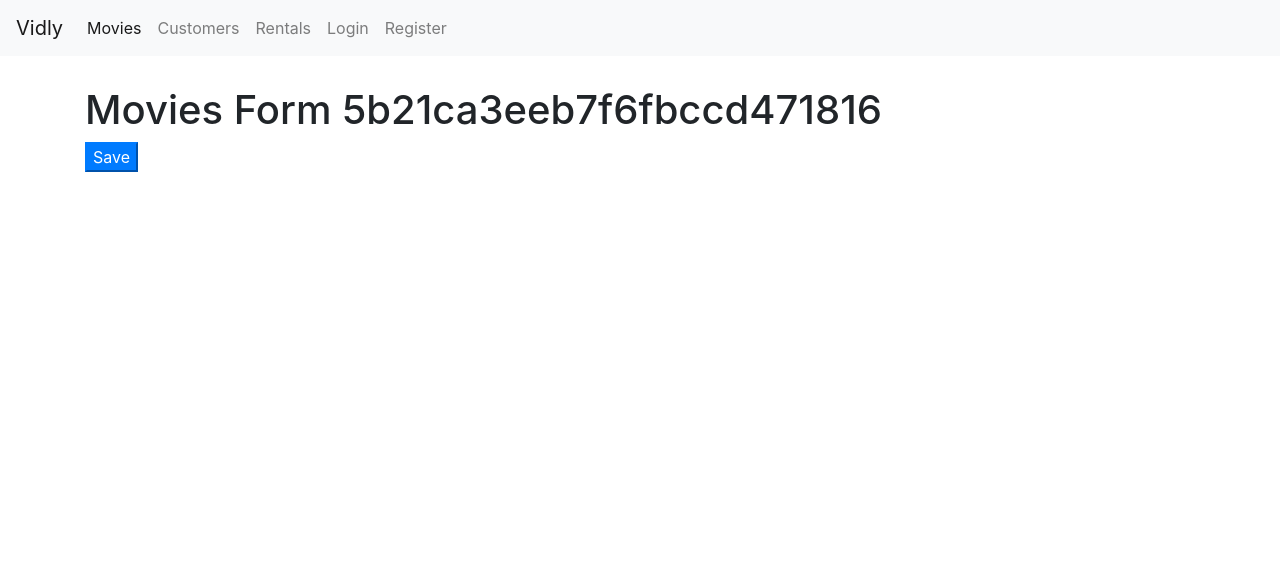
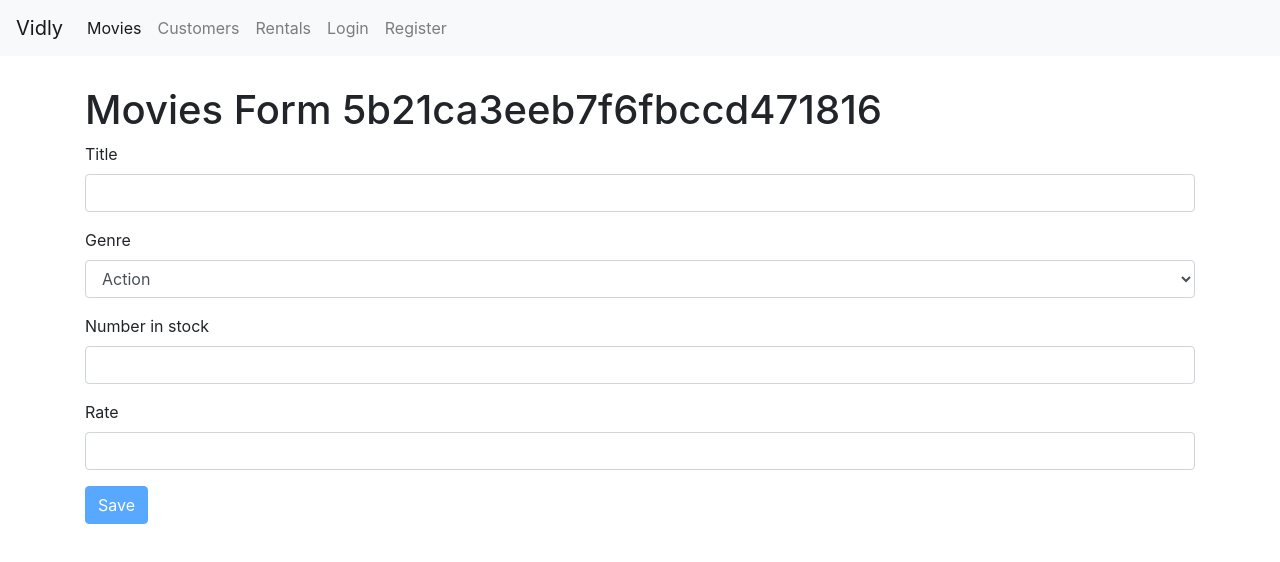
Before and after one commit to jrcayetano/vidly, a React (Create React App) app: page /movies/5b21ca3eeb7f6fbccd471816 in a window 1280 px wide. Shown: the top 562 px of the page. Built offline with nearby package versions, Linux system fonts and the light colour scheme.

Commit message:
dropdown

```diff
--- a/src/App.js
+++ b/src/App.js
@@ -18,8 +18,9 @@ class App extends Component {
           <Switch>
             <Route path="/login" component={LoginForm} />
             <Route path="/register" component={RegisterForm} />
+            <Route path="/movies/new" component={MoviesForm} />
             <Route path="/movies/:id" component={MoviesForm} />
-            <Route path="/movies" component={Movies} />
+            <Route path="/movies" render={props => <Movies {...props} />} />
             <Route path="/customers" component={Customers} />
             <Route path="/rentals" component={Rentals} />
             <Route path="/not-found" component={NotFound} />
--- a/src/components/Movies.jsx
+++ b/src/components/Movies.jsx
@@ -94,6 +94,8 @@ class Movies extends Component {
       sortColumn
     } = this.state;
 
+    const { match, history } = this.props;
+
     return (
       <React.Fragment>
         <div className="row">
@@ -105,6 +107,12 @@ class Movies extends Component {
             />
           </div>
           <div className="col">
+            <button
+              className="btn btn-primary"
+              onClick={() => history.push(`${match.url}/new`)}
+            >
+              New Movie
+            </button>
             <p>Showing {totalCount} movies in the database</p>
             <MoviesTable
               movies={movies}
--- /dev/null
+++ b/src/components/common/dropDown.jsx
@@ -0,0 +1,16 @@
+import React, { Component } from 'react';
+const Dropdown = ({ name, label, list, error, ...rest }) => {
+  return (
+    <div className="form-group">
+      <label htmlFor={name}>{label}</label>
+      <select className="form-control" id={name}>
+        {list.map(item => (
+          <option key={item._id}>{item.name}</option>
+        ))}
+      </select>
+      {error && <div className="alert alert-danger">{error}</div>}
+    </div>
+  );
+};
+
+export default Dropdown;
--- a/src/components/common/form.jsx
+++ b/src/components/common/form.jsx
@@ -1,6 +1,7 @@
 import React, { Component } from 'react';
 import Joi from 'joi-browser';
 import Input from './input';
+import Dropdown from './dropDown';
 class Form extends Component {
   state = {
     data: {},
@@ -69,6 +70,19 @@ class Form extends Component {
       />
     );
   }
+  renderDropdown(name, label, list = []) {
+    const { data, errors } = this.state;
+    return (
+      <Dropdown
+        name={name}
+        value={data[name]}
+        label={label}
+        list={list}
+        error={errors[name]}
+        onChange={this.handleChange}
+      />
+    );
+  }
 }
 
 export default Form;
--- a/src/components/movieForm.jsx
+++ b/src/components/movieForm.jsx
@@ -1,4 +1,67 @@
 import React from 'react';
+import Form from './common/form';
+import Joi from 'joi-browser';
+import { getGenres } from '../services/fakeGenreService';
+class MoviesForm extends Form {
+  state = {
+    data: { title: '', genre: '', numberInStock: '', dailyRentalRate: '' },
+    errors: {},
+    list: []
+  };
+  constructor(props) {
+    super(props);
+  }
+
+  componentDidMount() {
+    this.setState({ list: getGenres() });
+  }
+
+  schema = {
+    title: Joi.string()
+      .required()
+      .label('Title'),
+    genre: Joi.string()
+      .required()
+      .label('Genre'),
+    numberInStock: Joi.number()
+      .min(1)
+      .max(100)
+      .required()
+      .label('Number in stock'),
+    dailyRentalRate: Joi.number()
+      .min(1)
+      .max(5)
+      .required()
+      .label('Rate')
+  };
+
+  doSubmit = () => {
+    const { history } = this.props;
+    history.push('/movies');
+    //  const username = this.username.current.value;
+    console.log('submitted');
+  };
+
+  render() {
+    const { match } = this.props;
+    console.log('--->', this.state.list);
+    return (
+      <React.Fragment>
+        <h1>Movies Form {match.params.id}</h1>
+        <form onSubmit={this.handleSubmit}>
+          {this.renderInput('title', 'Title')}
+          {this.renderDropdown('genre', 'Genre', this.state.list)}
+          {this.renderInput('numberInStock', 'Number in stock', 'number')}
+          {this.renderInput('dailyRentalRate', 'Rate', 'number')}
+          {this.renderButton('Save')}
+        </form>
+      </React.Fragment>
+    );
+  }
+}
+
+export default MoviesForm;
+/*
 const MoviesForm = ({ match, history }) => {
   return (
     <div>
@@ -11,3 +74,4 @@ const MoviesForm = ({ match, history }) => {
 };
 
 export default MoviesForm;
+*/
```
